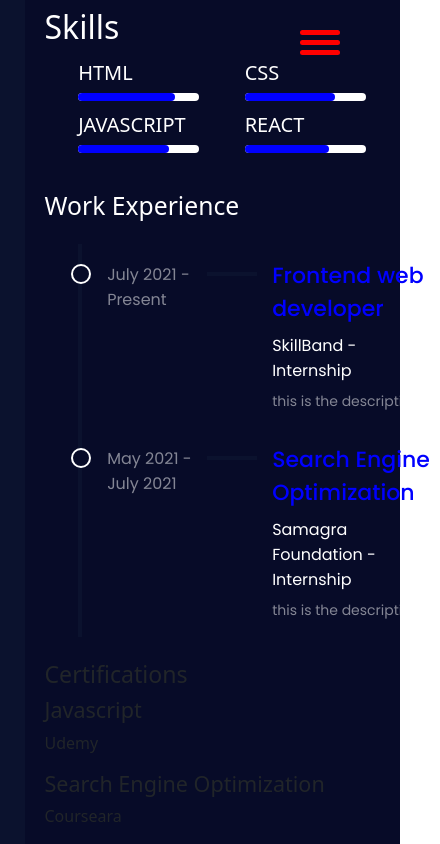
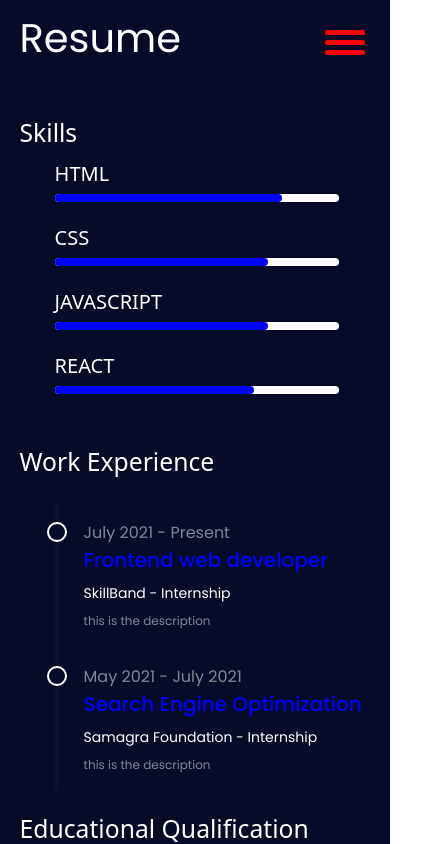
Before and after one commit to Aniket1108/Personal-Website, a React (Create React App) app: page /resume in a window 390 px wide. Shown: the top 844 px of the page, 440 px wide, since content can reach past the window. Built offline with nearby package versions, Linux system fonts and the light colour scheme.

Commit message:
some minor update to sizes

```diff
--- a/src/App.js
+++ b/src/App.js
@@ -24,7 +24,7 @@ function App() {
           <div className="toggle-bars"></div>
         </button>
 
-        <Sidebar show={showSidebar}/>
+        <Sidebar show={showSidebar} />
 
 
         <Switch>
--- a/src/app.scss
+++ b/src/app.scss
@@ -22,7 +22,7 @@
         position: absolute;
         right: 0;
         margin-top: 25px;
-        margin-right: 50px;
+        margin-right: 25px;
         background: transparent;
         border: none;
         outline: none;
--- a/src/components/Contact/Contact.js
+++ b/src/components/Contact/Contact.js
@@ -6,7 +6,7 @@ import { AiOutlineMail } from 'react-icons/ai';
 import { AiOutlineMobile } from 'react-icons/ai';
 import { GoLocation } from 'react-icons/go';
 import { AiFillGithub } from 'react-icons/ai';
-import { AiOutlineInstagram } from 'react-icons/ai';
+import { AiOutlineLinkedin } from 'react-icons/ai';
 
 const Contact = () => {
     return (
@@ -26,7 +26,8 @@ const Contact = () => {
                         <i><GoLocation/></i><h4>ADDRESS : <br /> Pen, Maharashtra</h4>
                     </div>
                     <div className="info-cards">
-                        <i><AiFillGithub/></i><i><AiOutlineInstagram/></i>
+                        <a href="https://github.com/Aniket1108" target="_blank"><AiFillGithub/></a>
+                        <a href="https://www.linkedin.com/in/aniket-gholap/" target="_blank"><AiOutlineLinkedin/></a>
                     </div>
                 </div>
                 <div className="form">
--- a/src/components/Contact/contact.scss
+++ b/src/components/Contact/contact.scss
@@ -36,13 +36,14 @@
         background-color: #0B122E;
 
 
-        i{
+        i, a{
             flex: 20%;
             display: grid;
             place-items: center;
             font-size: 26px;
+            color: white;
+        }
 
-        }
         h4{
             flex: 80%;
             margin: auto;
@@ -109,6 +110,9 @@
 @media only screen and (max-width:768px) {
 
     .ContactMe{
+        h2{
+            font-size: 40px;
+        }
         .contact{
             display: flex;
             flex-direction: column;
@@ -119,13 +123,7 @@
             width: 90%;
             margin-bottom: 25px;
         }
-    }
-}
 
-
-@media only screen and (max-width:768px) {
-
-    .ContactMe{
         .info-cards{
             h4{
                 flex: 90%;
--- a/src/components/Home/home.scss
+++ b/src/components/Home/home.scss
@@ -120,7 +120,7 @@
     }
 }
 
-@media only screen and (max-width:1200px){
+@media only screen and (max-width:1000px){
     #About{
         margin: 0;
         .heading{
--- a/src/components/Portfolio/HeaderPortfolio.js
+++ b/src/components/Portfolio/HeaderPortfolio.js
@@ -7,7 +7,7 @@ const HeaderPortfolio = () => {
         <div className="headerPortfolio">
             <div className="header">
                 <Link to="/portfolio/projects"><h2>Portfolio</h2></Link>
-                <Link to="/portfolio/basicprojects"><h3>Basic Project</h3></Link>
+                {/* <Link to="/portfolio/basicprojects"><h3>Basic Project</h3></Link>  */}
             </div>
         </div>
     )
--- a/src/components/Portfolio/Portfolio.js
+++ b/src/components/Portfolio/Portfolio.js
@@ -1,6 +1,6 @@
 import React from 'react'
 import { Route, BrowserRouter as Router, Switch } from 'react-router-dom'
-import BasicProjectPortfolio from './BasicProjectPortfolio'
+// import BasicProjectPortfolio from './BasicProjectPortfolio'
 import HeaderPortfolio from './HeaderPortfolio'
 import "./portfolio.scss"
 import ProjectPortfolio from './ProjectPortfolio'
@@ -14,7 +14,7 @@ const Portfolio = () => {
                 <Switch>
 
                     <Route path="/portfolio/projects" component={ProjectPortfolio} />
-                    <Route path="/portfolio/basicprojects" component={BasicProjectPortfolio} />
+                    {/* <Route path="/portfolio/basicprojects" component={BasicProjectPortfolio} /> */}
 
                 </Switch>
             </div>
--- a/src/components/Portfolio/portfolio.scss
+++ b/src/components/Portfolio/portfolio.scss
@@ -35,8 +35,14 @@ body{
 
 
 }
+@media only screen and (max-width:1000px){
+    .headerPortfolio{
 
-
+        .header h2{
+            font-size: 40px;
+        }
+    }
+}
 /*****************************project *******************************/
 .Project-Portfolio{
     margin-top: 75px;
@@ -116,7 +122,7 @@ body{
 }
 @media only screen and (max-width:1200px){
     .Portfolio{
-        margin: 0 25px;
+        margin: 0;
         width: 100%;
     }
 }
--- a/src/components/Resume/Resume.js
+++ b/src/components/Resume/Resume.js
@@ -5,7 +5,7 @@ import "./resume.scss"
 const Resume = () => {
     return (
         <div id="Resume">
-
+            <div className="header">Resume</div>
             <div className="myskills">
                 <h2>Skills</h2>
                 <div className="skills">
@@ -60,7 +60,7 @@ const Resume = () => {
                 </div>
             </div>
 
-            <div className="certification">
+            {/* <div className="certification">
                 <h3>
                     Certifications
                 </h3>
@@ -75,7 +75,7 @@ const Resume = () => {
                         <p>Courseara</p>
                     </div>
                 </div>
-            </div>
+            </div> */}
 
 
             <div className="work-experience">
--- a/src/components/Resume/resume.scss
+++ b/src/components/Resume/resume.scss
@@ -3,15 +3,21 @@ $border: 2px solid;
 #Resume{
     margin-left: 350px;
     min-height: 100vh;
-    max-height: 1000%;
+    max-height: 100%;
     width: 75%;
     background-color: #070B28;
     padding: 2% 5%;
 
+
+    .header{
+        font: 400 52px Poppins;
+        color: white;
+        margin-bottom: 50px;
+    }
     .myskills{
 
         h2{
-            font-size: 32px;
+
             color: white;
             margin-bottom: 15px;
         }
@@ -134,7 +140,50 @@ $border: 2px solid;
 
 @media only screen and (max-width:1200px){
     #Resume{
-        margin: 0 25px;
+        margin: 0;
         width: 100%;
     }
 }
+
+@media only screen and (max-width:760px){
+    #Resume{
+        .header{
+            font-size: 40px;
+        }
+        .myskills{
+            margin-bottom: 125px;
+
+        }
+        .myskills .skills{
+            display: grid;
+            grid-template-columns: 90%;
+
+        }
+
+        .work-experience{
+
+
+            .work{
+                display: flex;
+                flex-direction: column;
+
+                .seperator{
+                    display: none;
+                }
+                .data{
+                    margin-left: 0;
+                    h2{
+                        font-size: 20px;
+                    }
+                    h3{
+                        font-size: 14px;
+                    }
+                    p{
+                        font-size: 12px}
+                    ;
+
+                }
+            }
+        }
+    }
+}
```
Also changed, not shown: src/components/Sidebar/Sidebar.js (+2 -5 lines).
